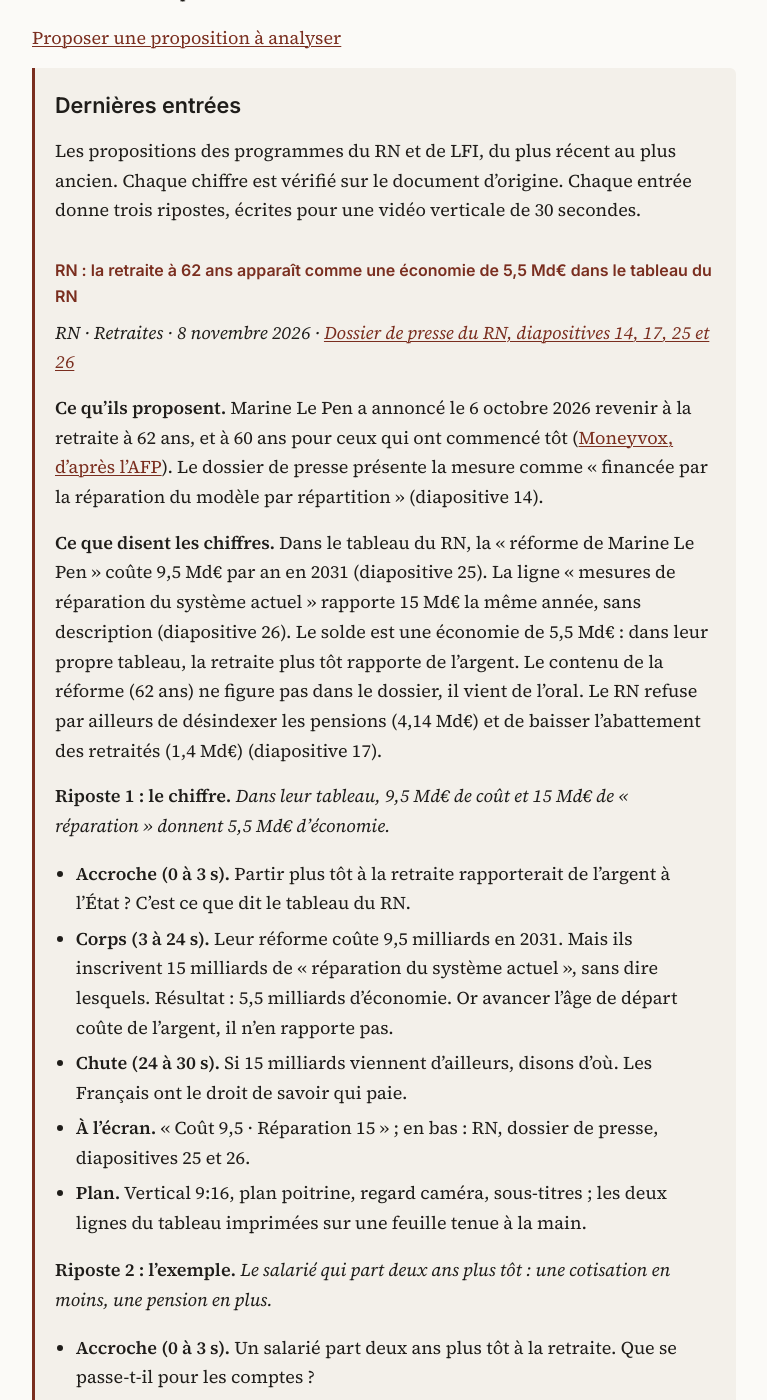
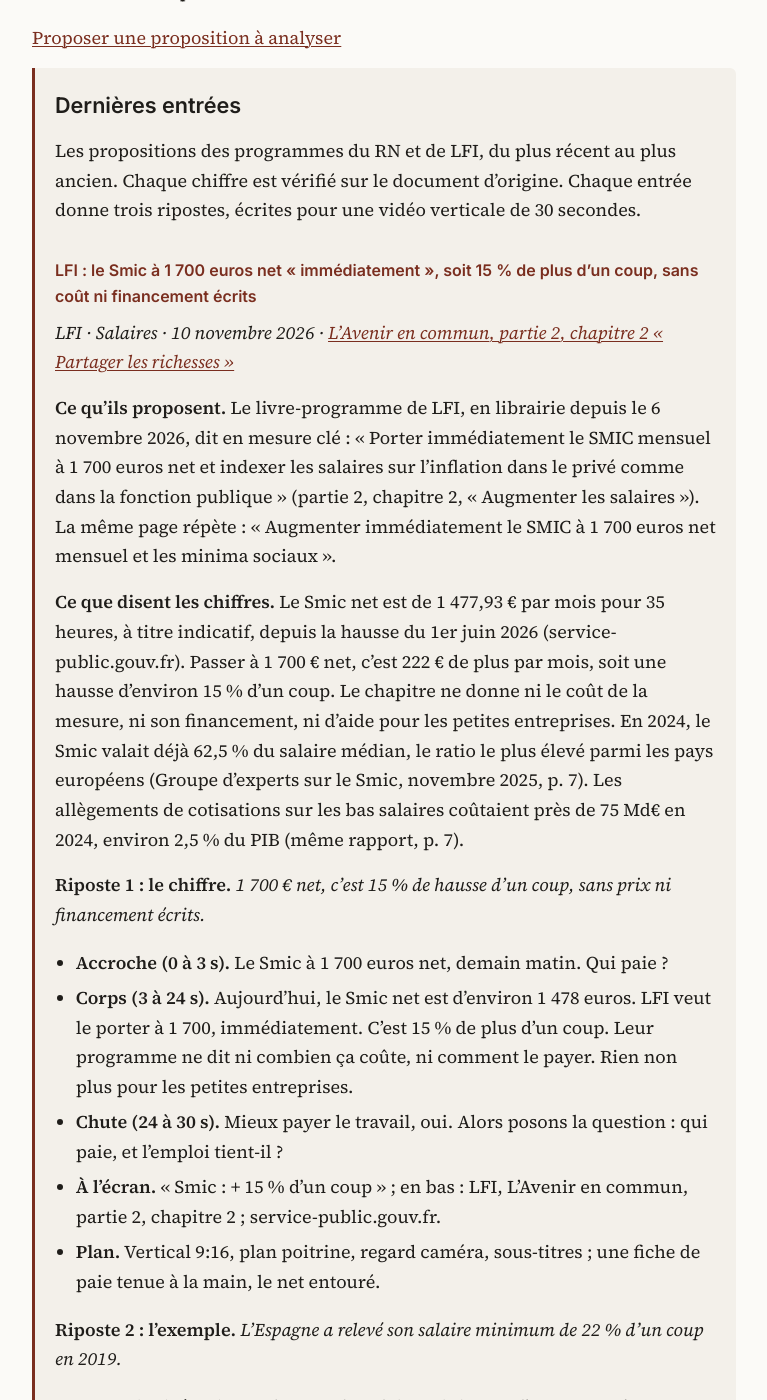
Before and after one commit to ajoly35/riposte-programmes, a Jekyll site: the page built from index.md, in a window 1280 px wide and 1400 px high, scrolled down 267 px. Shown: the whole window, without its empty margins (256-1023 px from the left). Built offline with Jekyll 4.4.1, drawn with Linux system fonts in a browser that asks for light colours; our own code applies the rules of GitHub Pages for plain Markdown files; some of the changed text lies outside the part shown.

Commit message:
Ripostes du 10 novembre 2026 : LFI, Smic à 1 700 euros net
Co-Authored-By: Claude Opus 5.5 <noreply@anthropic.com>
Claude-Session: https://claude.ai/code/session_01G6bx5P8DgjpxoXcAR5XXde

```diff
--- a/_includes/latest.md
+++ b/_includes/latest.md
@@ -1,4 +1,37 @@
 Les propositions des programmes du RN et de LFI, du plus récent au plus ancien. Chaque chiffre est vérifié sur le document d'origine. Chaque entrée donne trois ripostes, écrites pour une vidéo verticale de 30 secondes.
+
+### LFI : le Smic à 1 700 euros net « immédiatement », soit 15 % de plus d'un coup, sans coût ni financement écrits
+
+*LFI · Salaires · 10 novembre 2026 · [L'Avenir en commun, partie 2, chapitre 2 « Partager les richesses »](https://melenchon2027.fr/programme/livre/une-economie-au-service-des-besoins/chapitre2/)*
+
+**Ce qu'ils proposent.** Le livre-programme de LFI, en librairie depuis le 6 novembre 2026, dit en mesure clé : « Porter immédiatement le SMIC mensuel à 1 700 euros net et indexer les salaires sur l'inflation dans le privé comme dans la fonction publique » (partie 2, chapitre 2, « Augmenter les salaires »). La même page répète : « Augmenter immédiatement le SMIC à 1 700 euros net mensuel et les minima sociaux ».
+
+**Ce que disent les chiffres.** Le Smic net est de 1 477,93 € par mois pour 35 heures, à titre indicatif, depuis la hausse du 1er juin 2026 (service-public.gouv.fr). Passer à 1 700 € net, c'est 222 € de plus par mois, soit une hausse d'environ 15 % d'un coup. Le chapitre ne donne ni le coût de la mesure, ni son financement, ni d'aide pour les petites entreprises. En 2024, le Smic valait déjà 62,5 % du salaire médian, le ratio le plus élevé parmi les pays européens (Groupe d'experts sur le Smic, novembre 2025, p. 7). Les allègements de cotisations sur les bas salaires coûtaient près de 75 Md€ en 2024, environ 2,5 % du PIB (même rapport, p. 7).
+
+**Riposte 1 : le chiffre.** *1 700 € net, c'est 15 % de hausse d'un coup, sans prix ni financement écrits.*
+- **Accroche (0 à 3 s).** Le Smic à 1 700 euros net, demain matin. Qui paie ?
+- **Corps (3 à 24 s).** Aujourd'hui, le Smic net est d'environ 1 478 euros. LFI veut le porter à 1 700, immédiatement. C'est 15 % de plus d'un coup. Leur programme ne dit ni combien ça coûte, ni comment le payer. Rien non plus pour les petites entreprises.
+- **Chute (24 à 30 s).** Mieux payer le travail, oui. Alors posons la question : qui paie, et l'emploi tient-il ?
+- **À l'écran.** « Smic : + 15 % d'un coup » ; en bas : LFI, L'Avenir en commun, partie 2, chapitre 2 ; service-public.gouv.fr.
+- **Plan.** Vertical 9:16, plan poitrine, regard caméra, sous-titres ; une fiche de paie tenue à la main, le net entouré.
+
+**Riposte 2 : l'exemple.** *L'Espagne a relevé son salaire minimum de 22 % d'un coup en 2019.*
+- **Accroche (0 à 3 s).** Une hausse du salaire minimum d'un coup ? L'Espagne l'a fait.
+- **Corps (3 à 24 s).** En 2019, l'Espagne a relevé son salaire minimum de 22 % en une fois. Les ménages concernés ont gagné en revenu, et la pauvreté a reculé. Mais des emplois ont disparu dans les entreprises les plus exposées. Les jeunes, les femmes et les précaires ont été les premiers touchés.
+- **Chute (24 à 30 s).** Augmenter les bas salaires, oui. Mais sans que les plus fragiles le paient en emploi.
+- **À l'écran.** « Espagne 2019 : + 22 % d'un coup » ; en bas : Groupe d'experts sur le Smic, novembre 2025, p. 28.
+- **Plan.** Vertical 9:16, plan poitrine, sous-titres ; une carte de l'Europe avec l'Espagne coloriée.
+
+**Riposte 3 : la meilleure alternative.** *À vérifier avec le programme. Piste publique : qu'une augmentation au-dessus du Smic profite vraiment au salarié.*
+- **Accroche (0 à 3 s).** Pourquoi tant de salariés restent-ils coincés au Smic ?
+- **Corps (3 à 24 s).** Entre 1,2 et 2 Smic, une augmentation fond en route. Cotisations, prime d'activité en moins, impôt : sur 100 euros payés par l'employeur, le salarié en garde entre 20 et 25. Le Groupe d'experts sur le Smic recommande de corriger ce système pour que chaque augmentation compte.
+- **Chute (24 à 30 s).** La bonne question : comment faire pour qu'une augmentation arrive vraiment sur la fiche de paie ?
+- **À l'écran.** « 100 € d'augmentation, 20 à 25 € gardés » ; en bas : Groupe d'experts sur le Smic, novembre 2025, p. 7.
+- **Plan.** Vertical 9:16, plan poitrine, regard caméra ; un billet de 100 euros découpé, un petit morceau gardé en main.
+
+**Position d'Édouard.** À vérifier : aucune position publique sur le Smic trouvée pendant cette veille ; l'alternative de la riposte 3 est à valider avec le programme avant tournage.
+
+**Sources.** [LFI, L'Avenir en commun, partie 2, chapitre 2](https://melenchon2027.fr/programme/livre/une-economie-au-service-des-besoins/chapitre2/) ; [Service-public.gouv.fr, montant du Smic, vérifié le 1er juin 2026](https://www.service-public.gouv.fr/particuliers/vosdroits/F2300) ; [Groupe d'experts sur le Smic, rapport du 25 novembre 2025, p. 5, 7 et 28](https://www.vie-publique.fr/files/rapport/pdf/301429_0.pdf) ; [L'Essentiel de l'Éco, 8 novembre 2026](https://lessentieldeleco.fr/9345-ce-que-contient-vraiment-le-programme-de-melenchon-pour-2027/)
 
 ### RN : la retraite à 62 ans apparaît comme une économie de 5,5 Md€ dans le tableau du RN
 
```
